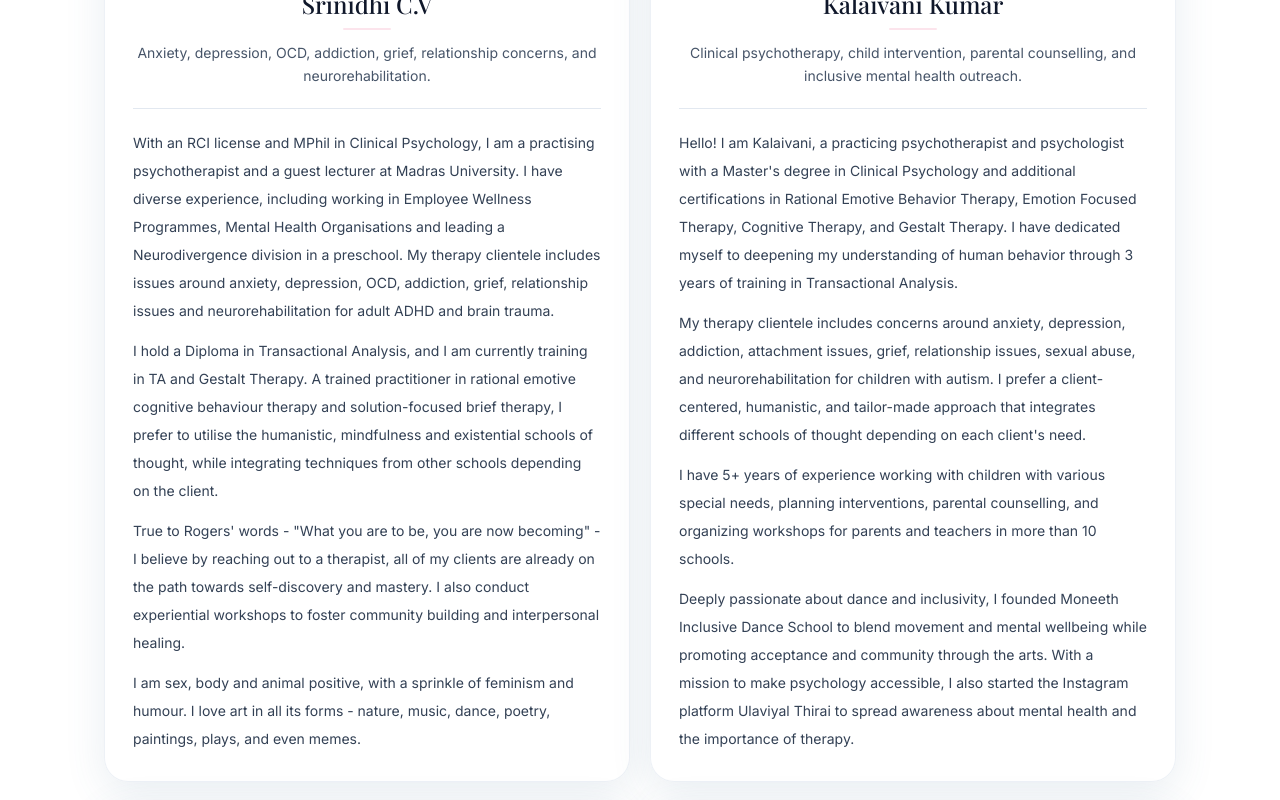
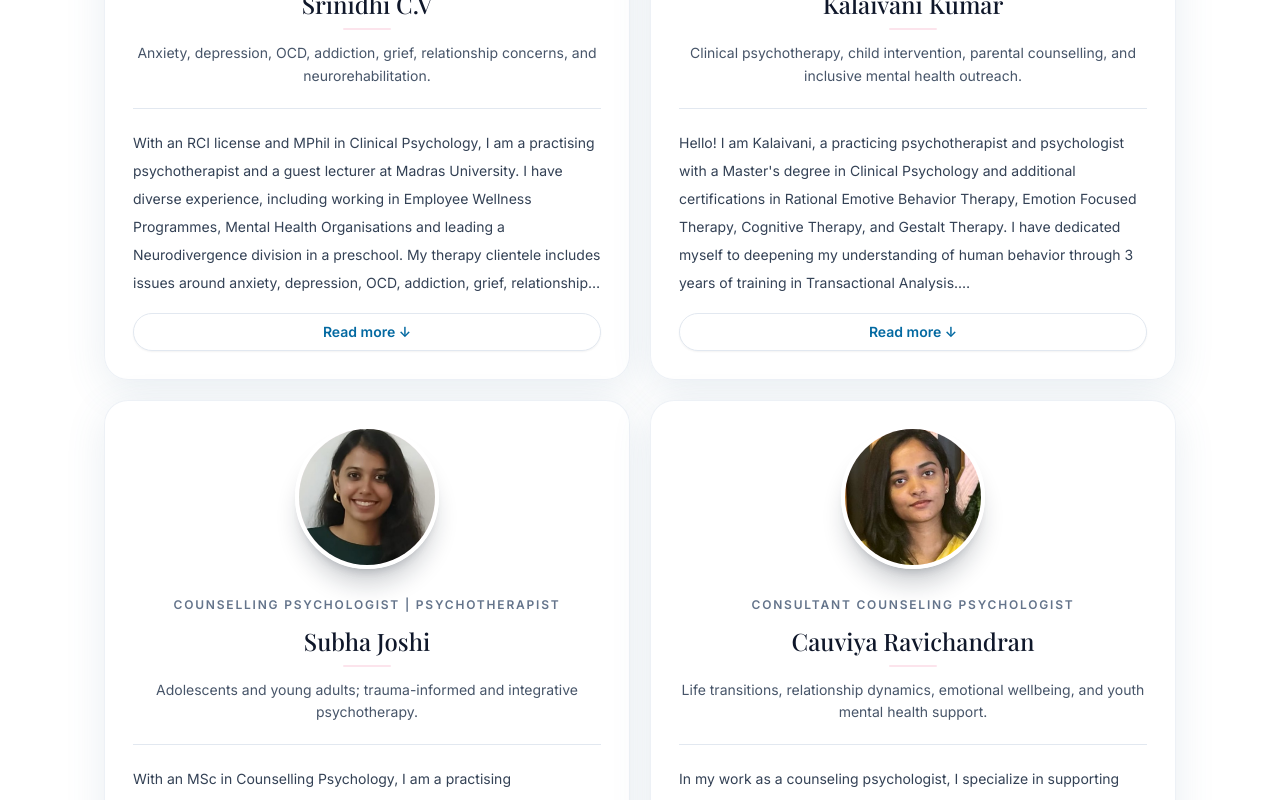
Before and after one commit to The-Mindful-Heart/the-mindful-heart, a React (Vite) app: page / in a window 1280 px wide. Shown: the part 2800-3600 px from the top of the page. Built offline with nearby package versions, Linux system fonts and the light colour scheme; no server answers.

Commit message:
Update team bio cards with better layout structure

```diff
--- a/src/components/BioCard.jsx
+++ b/src/components/BioCard.jsx
@@ -36,11 +36,18 @@ export default function BioCard({ member }) {
         <p className="mt-3 text-center text-sm leading-relaxed text-slate-600">{member.focus}</p>
 
         <div className="mt-5 border-t border-slate-200 pt-5">
-          <div className="space-y-3 text-sm leading-7 text-slate-700">
+          <div className={`space-y-3 text-sm leading-7 text-slate-700 ${expanded ? "" : "line-clamp-6"}`}>
             {member.bio.map((paragraph, i) => (
               <p key={`${member.name}-bio-${i}`}>{paragraph}</p>
             ))}
           </div>
+          <button
+            type="button"
+            onClick={() => setExpanded((current) => !current)}
+            className="mt-4 w-full rounded-full border border-slate-200 bg-white px-4 py-2 text-sm font-semibold text-sky-700 shadow-sm transition hover:bg-sky-50 hover:text-sky-900 active:scale-[0.98]"
+          >
+            {expanded ? "Read less ↑" : "Read more ↓"}
+          </button>
         </div>
       </div>
     </article>
```
